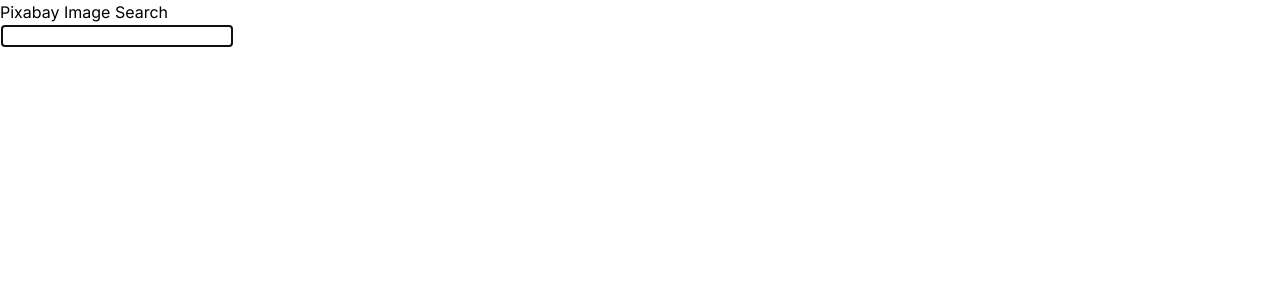
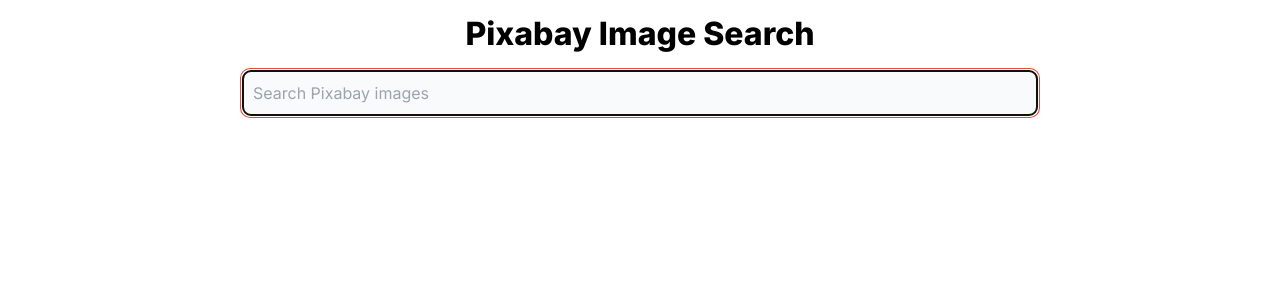
Before and after one commit to garabedium/pixabay, a Next.js app: page / in a window 1280 px wide. Shown: the top 300 px of the page. Built offline with nearby package versions, Linux system fonts and the light colour scheme.

Commit message:
style: clean up home comp styles

```diff
--- a/src/app/page.tsx
+++ b/src/app/page.tsx
@@ -1,8 +1,9 @@
 "use client";
 
-import { homeHeader } from "./utils/constants.util";
+import { homeHeader, searchLabel } from "./utils/constants.util";
 import useApiPixabayImagesByQuery from "./hooks/useApiPixabayImagesQuery";
 import ImageGrid from "./components/ImageGrid";
+import styles from "@/styles/Home.module.css";
 
 export default function Home() {
   const {
@@ -14,19 +15,25 @@ export default function Home() {
 
   return (
     <main>
-      <div>
-        <h1>{homeHeader}</h1>
+
+      <h1 className={styles.logoText}>{homeHeader}</h1>
+      <form className={styles.searchBar} name="pixabay-image-search">
         <input
           autoFocus
           type="search"
           value={imageQuery}
           onChange={handleImageQuery}
+          placeholder={searchLabel}
+          aria-label={searchLabel}
+          name="search-images"
+          className={styles.searchInput}
         />
+      </form>
 
-        <ImageGrid images={imageResults} />
+      <ImageGrid images={imageResults} />
 
-        {imageError}
-      </div>
+      {imageError}
+
     </main>
   )
 }
--- /dev/null
+++ b/src/app/styles/Home.module.css
@@ -0,0 +1,20 @@
+.logoText {
+  text-align: center;
+  font-size: 2rem;
+  font-weight: 800;
+  margin-top: 10px;
+}
+
+.searchBar {
+  max-width: var(--max-width);
+  margin: 10px auto 20px auto;
+}
+
+.searchInput {
+  border: solid 3px #e64d3d;
+  border-radius: 10px;
+  padding: 10px;
+  background-color: rgb(249, 250, 251);
+  display: block;
+  width: 100%;
+}
--- a/src/app/styles/ImageGrid.module.css
+++ b/src/app/styles/ImageGrid.module.css
@@ -2,6 +2,6 @@
   display: grid;
   grid-template-columns: repeat(4, minmax(25%, auto));
   grid-gap: 10px;
-  max-width: 800px;
+  max-width: var(--max-width);
   margin: 0 auto;
 }
--- a/src/app/styles/globals.css
+++ b/src/app/styles/globals.css
@@ -6,6 +6,7 @@
   --foreground-rgb: 0, 0, 0;
   --background-start-rgb: 214, 219, 220;
   --background-end-rgb: 255, 255, 255;
+  --max-width: 800px;
 }
 
 @media (prefers-color-scheme: dark) {
--- a/src/app/utils/constants.util.ts
+++ b/src/app/utils/constants.util.ts
@@ -1,4 +1,6 @@
 export const homeHeader = "Pixabay Image Search" as const;
-export const apiErrorText = "Oops. That search failed." as const
+export const apiErrorText = "Oops. That search failed." as const;
+export const searchLabel = "Search Pixabay images" as const;
+
 export const pixabayApiBase = "https://pixabay.com/api/" as const;
 export const pixabayApiKey = "?key=38176596-baeb4d9b88920483b6400bb56" as const;
```
